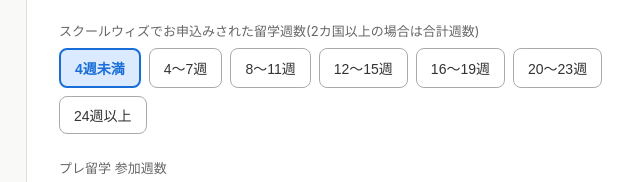
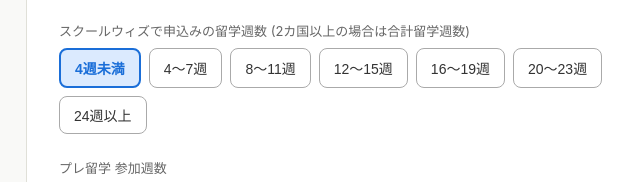
Before and after one commit to Ketchupssss1/PreRyugaku, a plain HTML site: page index.html in a window 1280 px wide. Shown: the part 338-520 px from the top of the page, 294-934 px from the left. Drawn offline with Linux system fonts and the light colour scheme.

Commit message:
Update index.html

```diff
--- a/index.html
+++ b/index.html
@@ -32,7 +32,7 @@ input[type="date"] { padding: 8px 12px; border: 1px solid #ccc; border
     <div id="start-note" style="font-size:12px;color:#888;margin-top:6px;"></div>
   </div>
   <div class="section">
-    <label>スクールウィズでお申込みされた留学週数(2カ国以上の場合は合計週数)</label>
+    <label>スクールウィズで申込みの留学週数 (2カ国以上の場合は合計留学週数)</label>
     <div id="study-btns" class="btn-row"></div>
   </div>
   <div class="section">
```
